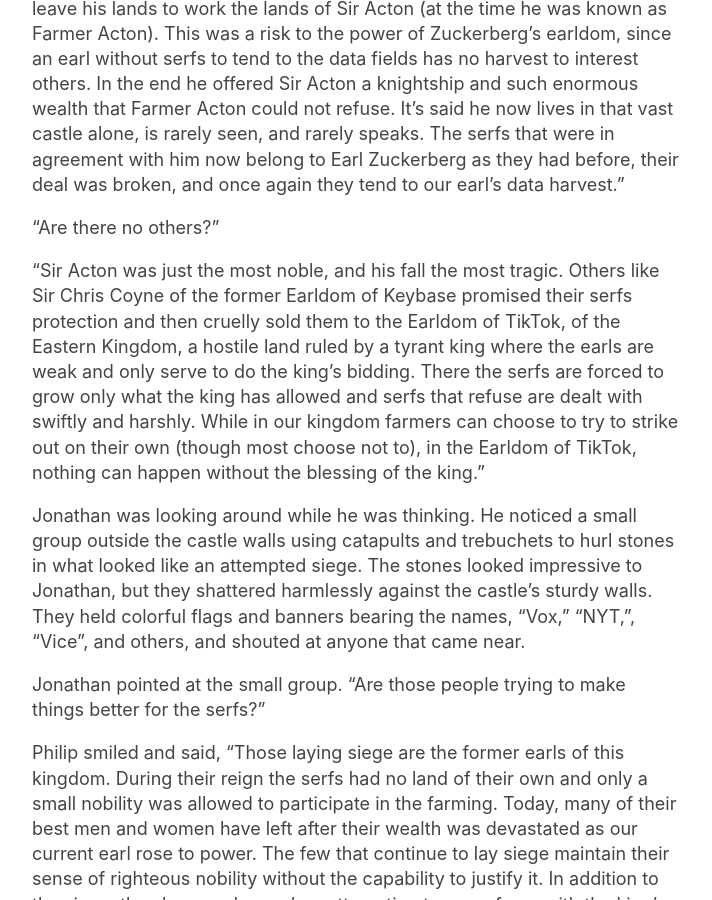
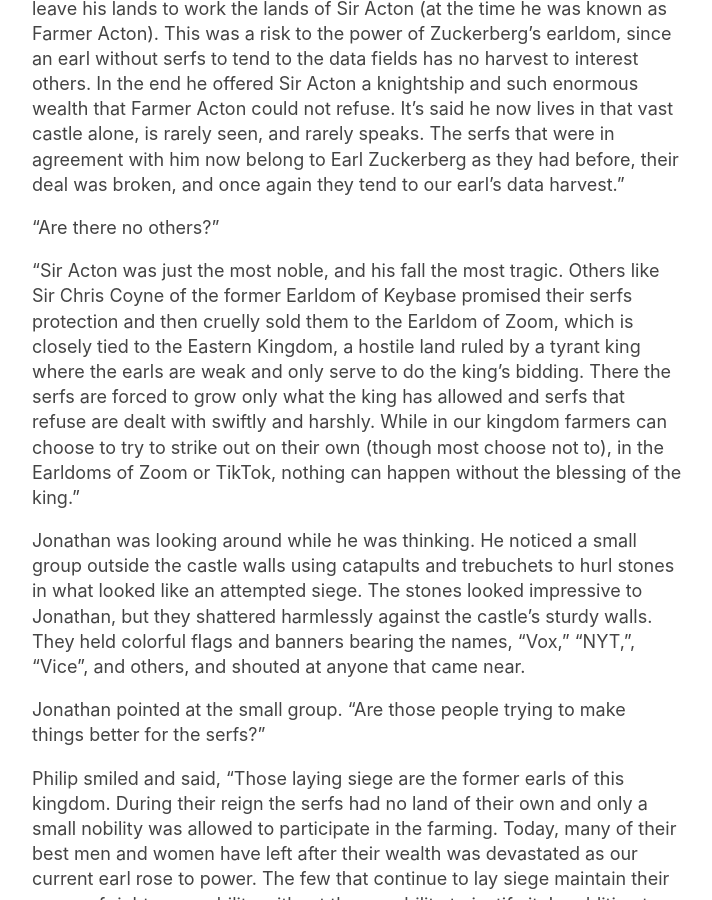
Before and after one commit to zalberico/zalberico.github.io, a Jekyll site: the page built from _posts/2020-07-14-the-serfs-of-facebook.markdown, in a window 1280 px wide and 900 px high, scrolled down 5373 px. Shown: the whole window, without its empty margins (283-995 px from the left). Built offline with Jekyll 4.4.1, drawn with Linux system fonts in a browser that asks for light colours; some of the changed text lies outside the part shown.

Commit message:
Be more accurate about Keybase sale

```diff
--- a/_posts/2020-07-14-the-serfs-of-facebook.markdown
+++ b/_posts/2020-07-14-the-serfs-of-facebook.markdown
@@ -113,7 +113,7 @@
 
 "Are there no others?"
 
-"Sir Acton was just the most noble, and his fall the most tragic. Others like Sir Chris Coyne of the former Earldom of Keybase promised their serfs protection and then cruelly sold them to the Earldom of TikTok, of the Eastern Kingdom, a hostile land ruled by a tyrant king where the earls are weak and only serve to do the king's bidding. There the serfs are forced to grow only what the king has allowed and serfs that refuse are dealt with swiftly and harshly. While in our kingdom farmers can choose to try to strike out on their own (though most choose not to), in the Earldom of TikTok, nothing can happen without the blessing of the king."
+"Sir Acton was just the most noble, and his fall the most tragic. Others like Sir Chris Coyne of the former Earldom of Keybase promised their serfs protection and then cruelly sold them to the Earldom of Zoom, which is closely tied to the Eastern Kingdom, a hostile land ruled by a tyrant king where the earls are weak and only serve to do the king's bidding. There the serfs are forced to grow only what the king has allowed and serfs that refuse are dealt with swiftly and harshly. While in our kingdom farmers can choose to try to strike out on their own (though most choose not to), in the Earldoms of Zoom or TikTok, nothing can happen without the blessing of the king."
 
 Jonathan was looking around while he was thinking. He noticed a small group outside the castle walls using catapults and trebuchets to hurl stones in what looked like an attempted siege. The stones looked impressive to Jonathan, but they shattered harmlessly against the castle's sturdy walls. They held colorful flags and banners bearing the names, "Vox," "NYT,", "Vice", and others, and shouted at anyone that came near.
 
@@ -155,7 +155,7 @@
 
 Philip continued, "Your users will still likely have farms in the existing earldoms as well as their own houses outside of the city, but maybe they will create roads to their own houses from those farms. You won't be able to get all of the families to join right away, and many may not want to join once the influence of knights pushing engagement is taken away, but that's okay. There are also those (particularly many of the Instagram farmers) that have amassed enormous gardens within the earldoms entirely to enjoy the envy of other serfs - they won't want to leave. There are still others that have curated gardens for a long while within the city walls and will find it hard to leave. Our focus is on those that both have something to grow and recognize the importance of having control of the garden in which they grow it, but they find the land too difficult to prepare on their own.
 
-"If you succeed, Earl Zuckerberg won't be able to buy you, the Earldom of TikTok won't be able to pressure you to shut down, and you'll be able to elevate the most knowledgeable serfs, perhaps even some of the earls from the old kingdom."
+"If you succeed, Earl Zuckerberg won't be able to buy you, the Eastern Kingdom won't be able to pressure you to shut down, and you'll be able to elevate the most knowledgeable serfs, perhaps even some of the earls from the old kingdom."
 
 Jonathan looked at the small village.
 
```
